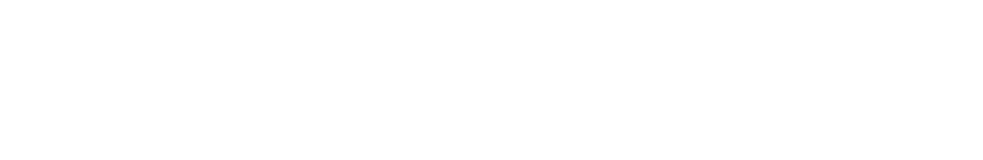
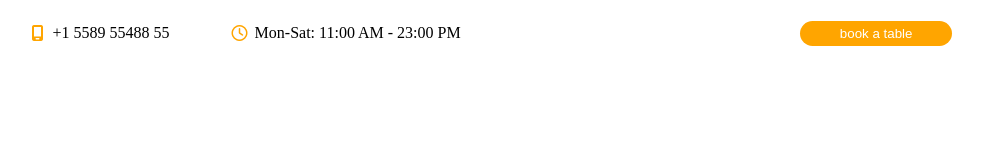
Before and after one commit to chaimaek12/kassid_chaimae_Final_Projeft_HTML_CSS, a plain HTML site: page index.html in a window 1280 px wide. Shown: the whole page, without its empty margins (150-1133 px from the left). Drawn offline with Linux system fonts and the light colour scheme.

Commit message:
avant-nav-bar

```diff
--- a/index.html
+++ b/index.html
@@ -5,9 +5,25 @@
     <meta name="viewport" content="width=device-width, initial-scale=1.0">
     <title>Document</title>
     <link rel="stylesheet" href="public/css/app.css">
+    <link rel="stylesheet" href="https://cdnjs.cloudflare.com/ajax/libs/font-awesome/7.0.1/css/all.min.css" integrity="sha512-2SwdPD6INVrV/lHTZbO2nodKhrnDdJK9/kg2XD1r9uGqPo1cUbujc+IYdlYdEErWNu69gVcYgdxlmVmzTWnetw==" crossorigin="anonymous" referrerpolicy="no-referrer" />
 </head>
 <body>
+    <section class="avantnav">
+        <div class="left">
+              <div class="informations">
+               <i class="fa-solid fa-mobile-screen"></i>
+                <p> +1 5589 55488 55</p>
+              </div>
+              <div class="informations">
+               <i class="fa-regular fa-clock"></i>
+                <p> Mon-Sat: 11:00 AM - 23:00 PM</p>
+              </div>
+        </div>
+        <div class="right">
+ <button> book a table </button>
+        </div>
 
+    </section>
 
 
 </body>
--- /dev/null
+++ b/src/sass/_allmodules.scss
@@ -0,0 +1 @@
+@import './modules/avantnav';
--- a/src/sass/app.scss
+++ b/src/sass/app.scss
@@ -0,0 +1 @@
+@import './_allmodules';
--- /dev/null
+++ b/src/sass/modules/_avantnav.scss
@@ -0,0 +1,35 @@
+.avantnav{
+
+    display: flex;
+    justify-content: space-around;
+    align-items: center;
+    // color: white;
+    .left{
+
+    display: flex;
+    justify-content: space-between;
+    align-items: center;
+    gap: 60px;
+        .informations{
+            display: flex;
+            align-items: center;
+            justify-content: center;
+            gap: 5px;
+        }
+        i{
+            color: orange;
+        }
+    }
+    .right button{
+         background-color: orange;
+         border: none;
+         border-radius: 20px;
+         padding-inline: 40px;
+         padding-top: 5px;
+         padding-bottom: 5px;
+         color: white;
+
+
+    }
+
+}
```
Also changed, not shown: public/css/app.css, 1 other file.
